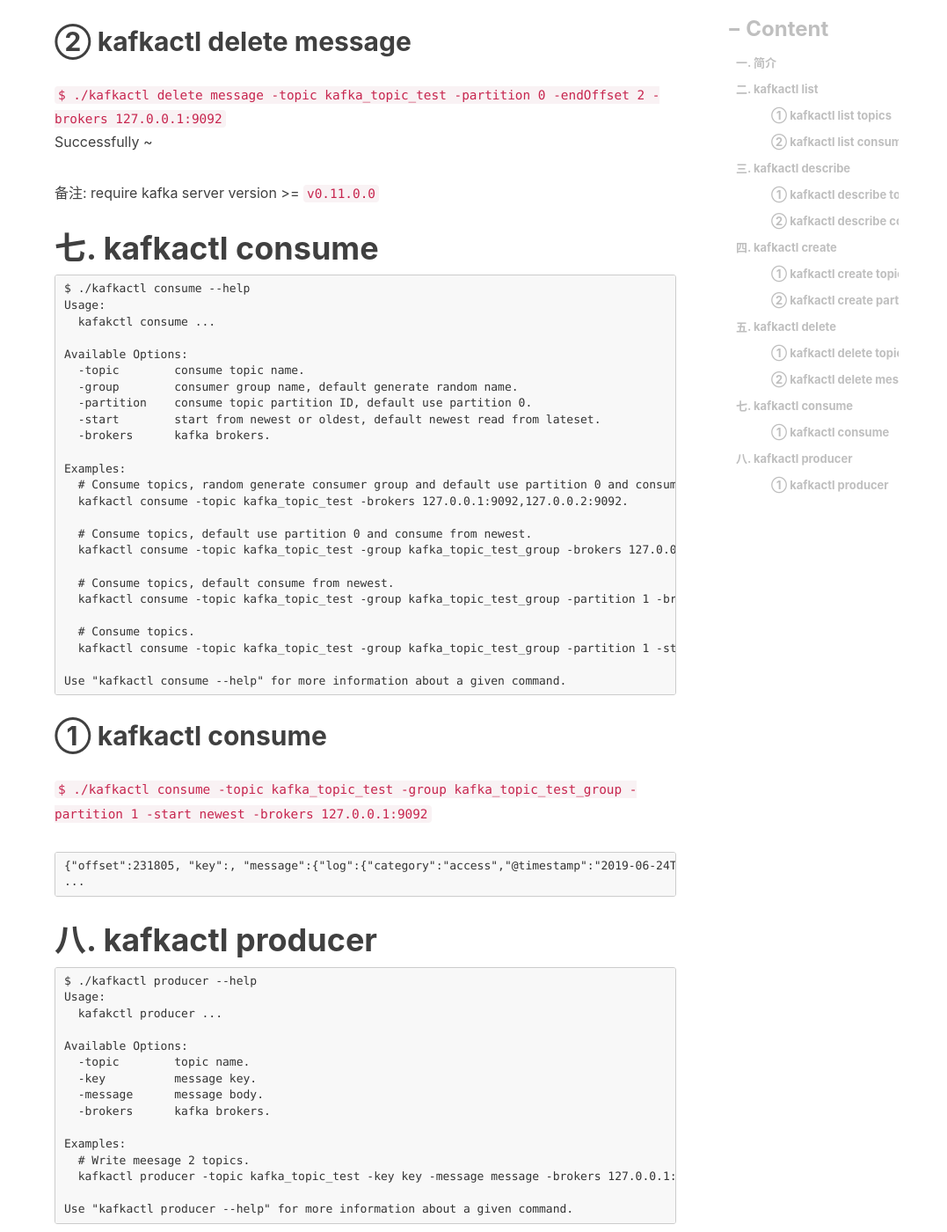
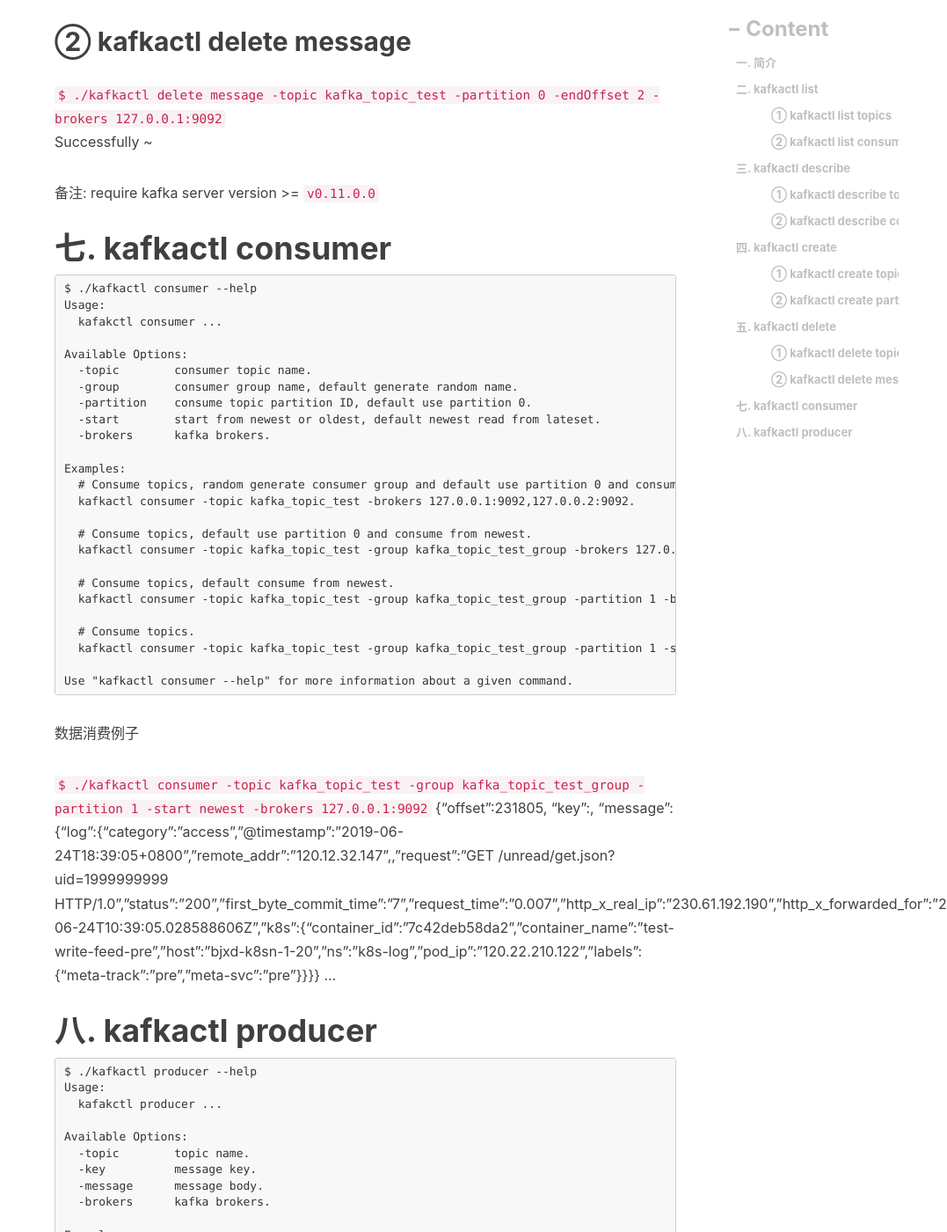
Before and after one commit to engru/chenguolin.github.io, a Jekyll site: the page built from _posts/2017-08-07-【Kafka-7】Kafka命令行工具kafkactl介绍.md, in a window 1280 px wide and 1400 px high, scrolled down 5415 px. Shown: the whole window at 88% size, without its empty margins (203-1280 px from the left). Built offline with Jekyll 4.4.1, drawn with Linux system fonts in a browser that asks for light colours; nearby versions of some CDN libraries; comment, search, counter and statistics services are not loaded; some of the changed text lies outside the part shown.

Commit message:
Update 2017-08-07-【Kafka-7】Kafka命令行工具kafkactl介绍.md

````diff
--- a/_posts/2017-08-07-【Kafka-7】Kafka命令行工具kafkactl介绍.md
+++ b/_posts/2017-08-07-【Kafka-7】Kafka命令行工具kafkactl介绍.md
@@ -30,7 +30,7 @@ Available Commands:
   describe	  describe topic, consumer group.
   create	  create topic, partition.
   delete	  delete topic, messages.
-  consume	  consume from kafka topic.
+  consumer	  consumer from kafka topic.
   producer	  write message 2 kafka topic.
 
 Use "kafkactl <command> --help" for more information about a given command.
@@ -225,14 +225,14 @@ Use "kafkactl delete --help" for more information about a given command.
 
 备注: require kafka server version >= `v0.11.0.0`
 
-# 七. kafkactl consume
+# 七. kafkactl consumer
 ```
-$ ./kafkactl consume --help
+$ ./kafkactl consumer --help
 Usage:
-  kafakctl consume ...
+  kafakctl consumer ...
 
 Available Options:
-  -topic        consume topic name.
+  -topic        consumer topic name.
   -group        consumer group name, default generate random name.
   -partition    consume topic partition ID, default use partition 0.
   -start        start from newest or oldest, default newest read from lateset.
@@ -240,26 +240,25 @@ Available Options:
 
 Examples:
   # Consume topics, random generate consumer group and default use partition 0 and consume from newest.
-  kafkactl consume -topic kafka_topic_test -brokers 127.0.0.1:9092,127.0.0.2:9092.
+  kafkactl consumer -topic kafka_topic_test -brokers 127.0.0.1:9092,127.0.0.2:9092.
 
   # Consume topics, default use partition 0 and consume from newest.
-  kafkactl consume -topic kafka_topic_test -group kafka_topic_test_group -brokers 127.0.0.1:9092,127.0.0.2:9092.
+  kafkactl consumer -topic kafka_topic_test -group kafka_topic_test_group -brokers 127.0.0.1:9092,127.0.0.2:9092.
 
   # Consume topics, default consume from newest.
-  kafkactl consume -topic kafka_topic_test -group kafka_topic_test_group -partition 1 -brokers 127.0.0.1:9092,127.0.0.2:9092.
+  kafkactl consumer -topic kafka_topic_test -group kafka_topic_test_group -partition 1 -brokers 127.0.0.1:9092,127.0.0.2:9092.
 
   # Consume topics.
-  kafkactl consume -topic kafka_topic_test -group kafka_topic_test_group -partition 1 -start oldest -brokers 127.0.0.1:9092,127.0.0.2:9092.
+  kafkactl consumer -topic kafka_topic_test -group kafka_topic_test_group -partition 1 -start oldest -brokers 127.0.0.1:9092,127.0.0.2:9092.
 
-Use "kafkactl consume --help" for more information about a given command.
+Use "kafkactl consumer --help" for more information about a given command.
 ```
 
-## ① kafkactl consume
-`$ ./kafkactl consume -topic kafka_topic_test -group kafka_topic_test_group -partition 1 -start newest -brokers 127.0.0.1:9092`
-```
+数据消费例子
+
+`$ ./kafkactl consumer -topic kafka_topic_test -group kafka_topic_test_group -partition 1 -start newest -brokers 127.0.0.1:9092`
 {"offset":231805, "key":, "message":{"log":{"category":"access","@timestamp":"2019-06-24T18:39:05+0800","remote_addr":"120.12.32.147",,"request":"GET /unread/get.json?uid=1999999999 HTTP/1.0","status":"200","first_byte_commit_time":"7","request_time":"0.007","http_x_real_ip":"230.61.192.190","http_x_forwarded_for":"230.61.192.190","content_length":"-","sent_http_content_length":"-","body_bytes_sent":"33","http_cdn":"-"},"stream":"stdout","time":"2019-06-24T10:39:05.028588606Z","k8s":{"container_id":"7c42deb58da2","container_name":"test-write-feed-pre","host":"bjxd-k8sn-1-20","ns":"k8s-log","pod_ip":"120.22.210.122","labels":{"meta-track":"pre","meta-svc":"pre"}}}}
 ...
-```
 
 # 八. kafkactl producer
 ```
@@ -280,6 +279,7 @@ Examples:
 Use "kafkactl producer --help" for more information about a given command.
 ```
 
-## ① kafkactl producer
+数据生产例子
+
 `$ ./kafkactl producer -topic kafka_topic_test -group -key key -message "write by chenguolin 20190624" -brokers 127.0.0.1:9092`
-  Successfully write 2 partition [0] offset [0] ~
+Successfully write 2 partition [0] offset [0] ~
````
